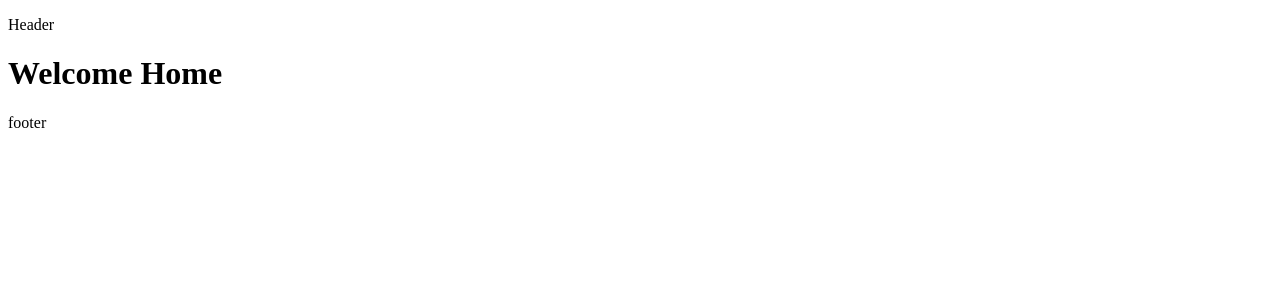
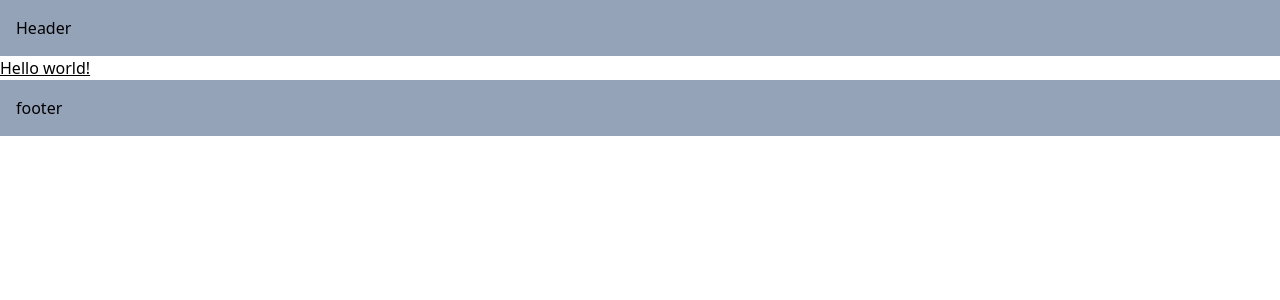
Before and after one commit to sanchitpandeyyy/nextjs-practice, a Next.js app: page / in a window 1280 px wide. Shown: the top 300 px of the page. Built offline with nearby package versions, Linux system fonts and the light colour scheme.

Commit message:
nested layout

```diff
--- /dev/null
+++ b/src/app/globals.css
@@ -0,0 +1,3 @@
+@tailwind base;
+@tailwind components;
+@tailwind utilities;
--- a/src/app/layout.tsx
+++ b/src/app/layout.tsx
@@ -1,3 +1,5 @@
+import "./globals.css";
+
 export const metadata = {
   title: 'Next.js',
   description: 'Generated by Next.js',
@@ -12,11 +14,11 @@ export default function RootLayout({
     <html lang="en">
       <body>
         <header>
-          <p>Header</p>
+          <p className="bg-slate-400 p-[1rem] ">Header</p>
         </header>
         {children}
         <footer>
-          <p>footer</p>
+          <p className="bg-slate-400 p-[1rem]">footer</p>
         </footer>
         </body>
     </html>
--- a/src/app/page.tsx
+++ b/src/app/page.tsx
@@ -1,3 +1,7 @@
-export default function Home(){
-    return <h1>Welcome Home</h1>
-}
+export default function Home() {
+    return (
+      <h1 className=" underline font-extralight">
+        Hello world!
+      </h1>
+    )
+  }
--- /dev/null
+++ b/src/app/products/[productId]/layout.tsx
@@ -0,0 +1,11 @@
+export default function ProductDetailsLayout({
+    children,
+  }: {
+    children: React.ReactNode
+  }) {
+    return (
+        <>
+        {children}
+        <h1 className="text-2xl">Features Product</h1>
+        </>
+    )}
--- /dev/null
+++ b/tailwind.config.js
@@ -0,0 +1,15 @@
+/** @type {import('tailwindcss').Config} */
+module.exports = {
+  content: [
+    "./app/**/*.{js,ts,jsx,tsx,mdx}",
+    "./pages/**/*.{js,ts,jsx,tsx,mdx}",
+    "./components/**/*.{js,ts,jsx,tsx,mdx}",
+
+    // Or if using `src` directory:
+    "./src/**/*.{js,ts,jsx,tsx,mdx}",
+  ],
+  theme: {
+    extend: {},
+  },
+  plugins: [],
+}
```
Also changed, not shown: package.json (+7 -7 lines), 1 other file (tests, documents, lock files or other folders).
